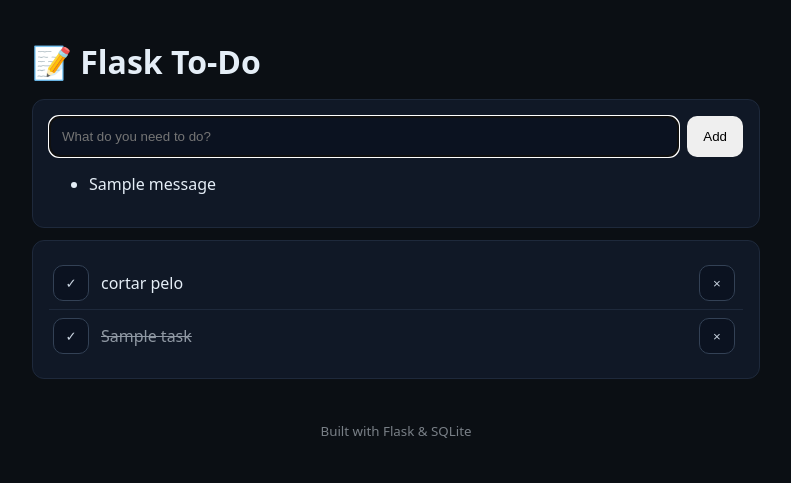
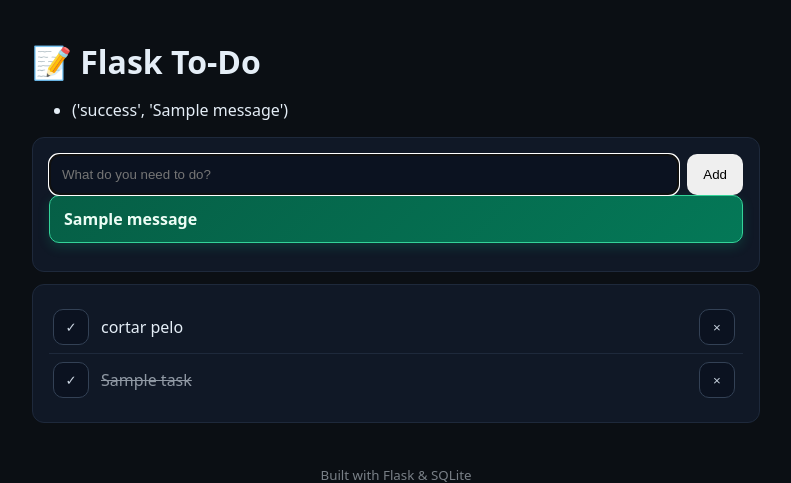
Before and after one commit to Felipe-DBM/flask-to-do-app, a Flask app: page / in a window 1280 px wide. Shown: the top 483 px of the page, without its empty margins (244-1035 px from the left). Run offline with Flask 3, Linux system fonts and the light colour scheme; one stand-in notice (Sample message) is shown.

Commit message:
feat: enhance flash message display with improved styling and structure

```diff
--- a/static/style.css
+++ b/static/style.css
@@ -114,19 +114,27 @@ body {
     outline: 2px solid #ef444455;
 }
 
-.flash {
+.flashes {
     list-style: none;
     padding: 0;
     margin: 0 0 12px 0;
 }
 
-.flash li {
-    background: #065f46;
-    border: 1px solid #10b981;
-    padding: 10px 12px;
+.flashes li {
+    display: block;
+    background: linear-gradient(135deg, #065f46, #047857);
+    border: 1px solid #34d399;
+    padding: 12px 14px;
     border-radius: 10px;
-    margin-bottom: 8px;
     color: #ecfdf5;
+    font-weight: 600;
+    box-shadow: 0 4px 12px rgba(16, 185, 129, 0.2);
+}
+
+.flashes li.error {
+    background: linear-gradient(135deg, #7f1d1d, #b91c1c);
+    border-color: #f87171;
+    color: #fef2f2;
 }
 
 .empty {
--- a/templates/base.html
+++ b/templates/base.html
@@ -14,6 +14,16 @@
             <h1 class="logo">📝 Flask To-Do</h1>
         </header>
 
+        {% with messages = get_flashed_messages(with_categories=true) %}
+        {% if messages %}
+        <ul class="flash">
+            {% for message in messages %}
+            <li>{{ message }}</li>
+            {% endfor %}
+        </ul>
+        {% endif %}
+        {% endwith %}
+
         {% block content %}{% endblock %}
     </main>
 
--- a/templates/index.html
+++ b/templates/index.html
@@ -10,10 +10,9 @@
 
     {% with messages = get_flashed_messages(with_categories=true) %}
     {% if messages %}
+    {% set latest_message = messages[-1] %}
     <ul class="flashes">
-        {% for category, message in messages %}
-        <li class="{{ category }}">{{ message }}</li>
-        {% endfor %}
+        <li class="{{ latest_message[0] }}">{{ latest_message[1] }}</li>
     </ul>
     {% endif %}
     {% endwith %}
```
Also changed, not shown: instance/todo.db.
